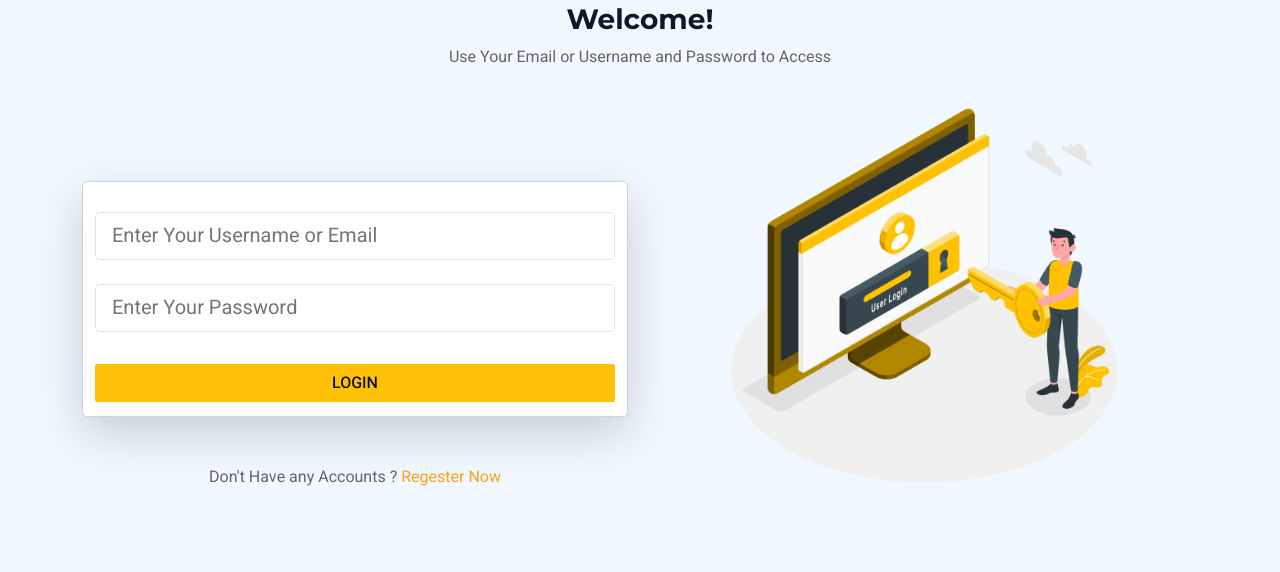
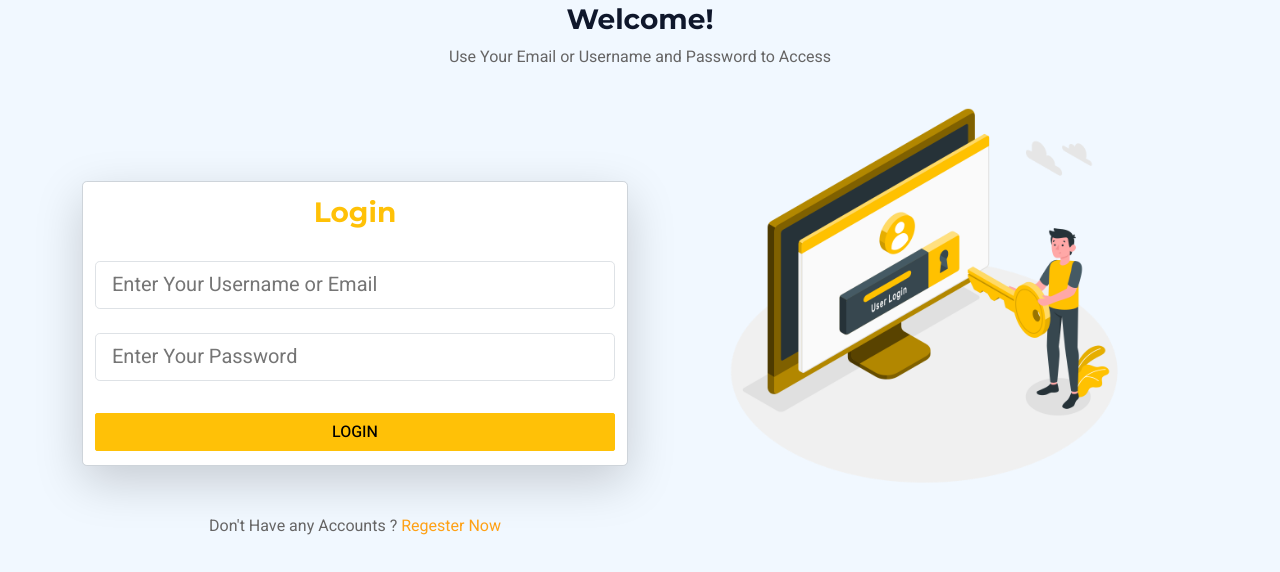
Before and after one commit to Omarmoatz/Hotels-Hub-Using-Django-and-DRF, a Django app: page /accounts/login/ in a window 1280 px wide. Shown: the part 149-721 px from the top of the page. Run offline with Django 5.2, Linux system fonts and the light colour scheme; some libraries are stand-ins or nearby versions.

Commit message:
add login view

```diff
--- a/accounts/forms.py
+++ b/accounts/forms.py
@@ -35,15 +35,10 @@ class ProfileForm(forms.Form):
     code = forms.CharField(widget=forms.TextInput(attrs={'placeholder':'Enter The Code',
                                                          'class':'form-control-lg w-100 border border-1'}))
 
-class LogInForm(forms.ModelForm):
-    email = forms.CharField(widget=forms.TextInput(attrs={'placeholder':'Enter Your Username or Email',
+
+class LoginForm(forms.Form):
+    email = forms.CharField(label='Username', widget=forms.TextInput(attrs={'placeholder':'Enter Your Username or Email',
                                                               'class':'form-control-lg w-100 border border-1'}))
 
-    password = forms.CharField(widget=forms.TextInput(attrs={'placeholder':'Enter Your Password',
-                                                              'class':'form-control-lg w-100 border border-1'}))
-    class Meta:
-        model = User
-        fields = [
-            'email',
-            'password'
-        ]
+    password = forms.CharField(label='Password', widget=forms.PasswordInput(attrs={'placeholder':'Enter Your Password',
+                                                                            'class':'form-control-lg w-100 border border-1'}))
--- a/accounts/models.py
+++ b/accounts/models.py
@@ -11,15 +11,16 @@ GENDER = (
 )
 
 class User(AbstractUser):
-    full_name = models.CharField( max_length=200 ,blank=True, null=True)
-    username = models.CharField( max_length=200 ,unique=True)
-    email = models.EmailField( max_length=300 , unique=True)
-    gender = models.CharField( max_length=200, choices=GENDER, blank=True, null=True)
-    phone = models.CharField( max_length=200 ,blank=True, null=True)
+    full_name = models.CharField(max_length=200, blank=True, null=True)
+    username = models.CharField(max_length=200, unique=True)
+    email = models.EmailField(max_length=300, unique=True)
+    gender = models.CharField(max_length=200, choices=GENDER, blank=True, null=True)
+    phone = models.CharField(max_length=200, blank=True, null=True)
 
     # USERNAME_FIELD : to make the user login with what i want
-    USERNAME_FIELD = "email" or "username"
-    REQUIRED_FIELDS = ["username"]
+    USERNAME_FIELD = "email"  # Change this line to specify the field for authentication
+    EMAIL_FIELD = "email"  # Add this line to specify the email field for authentication
+    REQUIRED_FIELDS = ['username']  # Add this line to specify the required fields for user creation
 
     def __str__(self):
         return self.username
--- a/accounts/templates/accounts/activation.html
+++ b/accounts/templates/accounts/activation.html
@@ -4,11 +4,12 @@
     <div class="container my-5 ">
         <div class="row text-center justify-content-center">
             <h1 class="text-warning bg-dark w-auto mx-auto mb-5 py-1 px-3">HOTELIER</h1>
-            <h4>Activation Form</h4>
+            <h4>Activation Your Account</h4>
             <p>we had send you the activation code use it to activate your acount </p>
             <div class="col-lg-5 mt-2">
 
                 <form class="form-control my-5 bg-white shadow-lg rounded-3 "  method="post">
+                    <h3 class="text-center text-warning py-2">Activation Form</h3>
                     {% csrf_token %}
                     <div class="my-3">
                         {{ form }}
--- a/accounts/templates/accounts/login.html
+++ b/accounts/templates/accounts/login.html
@@ -9,6 +9,18 @@
             <div class="col-lg-6 mt-5">
 
                 <form class="form-control my-5 bg-white shadow-lg rounded-3"  method="post">
+                    <h3 class="text-center text-warning py-2">Login</h3>
+                     {% for massege in messages  %}
+                        <div class="alert alert-danger my-2">
+                            {{ massege }}
+                        </div>
+                    {% endfor %}
+
+                    <!-- {% if password_error %}
+                        <div class="alert alert-danger my-2">
+                            {{ password_error }}
+                        </div>
+                    {% endif %} -->
 
                     {% if form.errors %}
                     <div class="alert alert-danger my-2">
--- a/accounts/templates/accounts/regester.html
+++ b/accounts/templates/accounts/regester.html
@@ -9,7 +9,7 @@
             <div class="col-lg-6 mt-5">
 
                 <form class="form-control my-5 bg-white shadow-lg rounded-3"  method="post">
-
+                    <h3 class="text-center text-warning py-2">Regester</h3>
                     {% if form.errors %}
                     <div class="alert alert-danger my-2">
                         <ul type="none">
@@ -39,7 +39,7 @@
                     <div class="mb-3">
                         {{ form.password2 }}
                     </div>
-                    <button class="btn btn-warning w-100 my-2" type="submit">Sign Up</button>
+                    <button class="btn btn-warning w-100 my-2" type="submit">Regester</button>
                 </form>
                 <p>Already Have An Account <a href="{% url 'accounts:login' %}">Login</a></p>
             </div>
--- a/accounts/urls.py
+++ b/accounts/urls.py
@@ -7,5 +7,5 @@ app_name = 'accounts'
 urlpatterns = [
     path('sign-up/', views.sign_up, name='sign_up'),
     path('activate/<str:username>', views.activate, name='activate'),
-    path('login/', views.login, name='login'),
+    path('login/', views.login_view, name='login'),
 ]
--- a/accounts/views.py
+++ b/accounts/views.py
@@ -1,11 +1,11 @@
 from django.shortcuts import render, redirect
 from django.core.mail import send_mail
 from django.conf import settings
-from django.core.exceptions import ValidationError
-
+from django.contrib.auth import authenticate, login
+from django.contrib import messages
 
 from .models import User,Profile
-from .forms import UserForm,ProfileForm,LogInForm
+from .forms import UserForm,ProfileForm,LoginForm
 
 
 def sign_up(request):
@@ -55,7 +55,33 @@ def activate(request,username):
     return render(request, 'accounts/activation.html', {'form':form})
 
 
-def login(request):
-    form = LogInForm
+def login_view(request):
+    if request.method == 'POST':
+        form = LoginForm(request.POST)
+        if form.is_valid():
+            email = form.cleaned_data['email']
+            password = form.cleaned_data['password']
+            user = authenticate(request, email=email, password=password)
+            if user is not None:
+                login(request, user)
+                return redirect('/')
+            else:
+                if User.objects.filter(email=email).exists():
+                    messages.error(request, 'Invalid Password.')
+
+
+                else:
+                    messages.error(request, 'Invalid Email.')
+
+                #     # Check if the username is incorrect
+                # user_by_username = authenticate(username=username, password='')
+                # if user_by_username is None:
+                #     messages.error(request, 'Invalid username.')
+                # else:
+                #     # Check if the password is incorrect
+                #     messages.error(request, 'Invalid password.')
+
+    else:
+        form =LoginForm()
 
     return render(request, 'accounts/login.html', {'form':form})
--- a/project/settings.py
+++ b/project/settings.py
@@ -45,7 +45,6 @@ INSTALLED_APPS = [
     'accounts',
 
     # 3rd party Apps
-    "django_bootstrap5",
 
 ]
 
@@ -317,3 +316,6 @@ JAZZMIN_UI_TWEAKS = {
 
 
 EMAIL_BACKEND = "django.core.mail.backends.console.EmailBackend"
+
+
+LOGOUT_REDIRECT_URL = '/login/'
```
